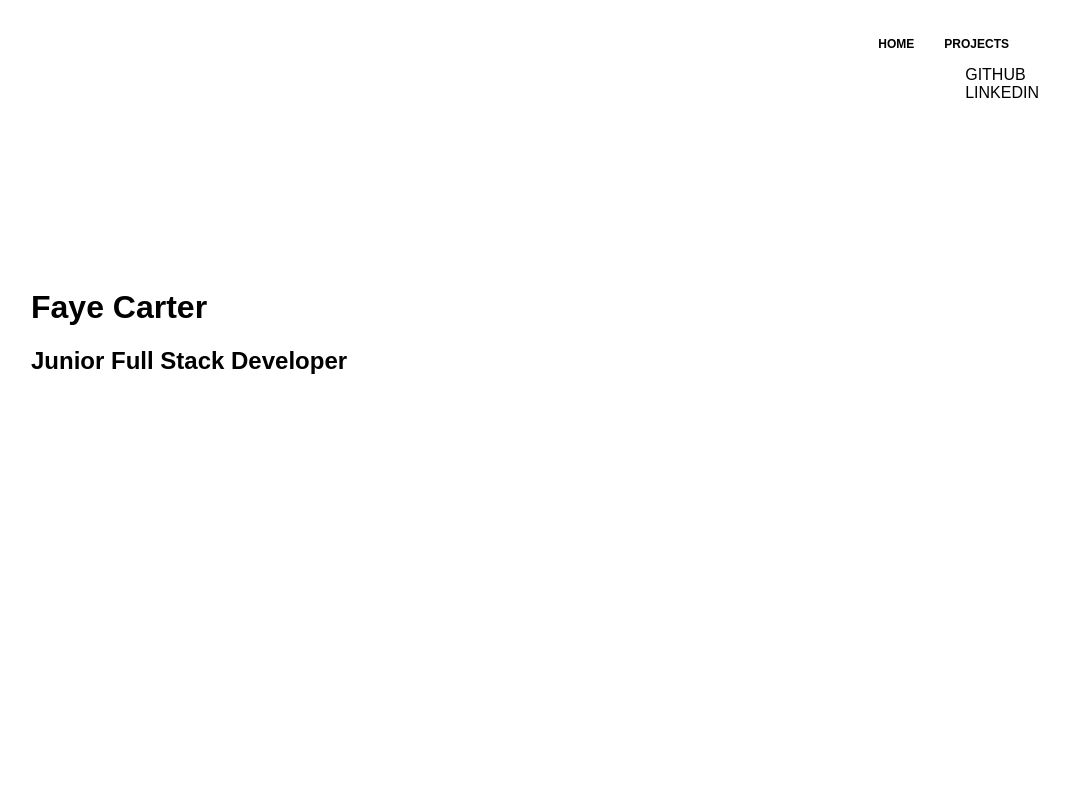
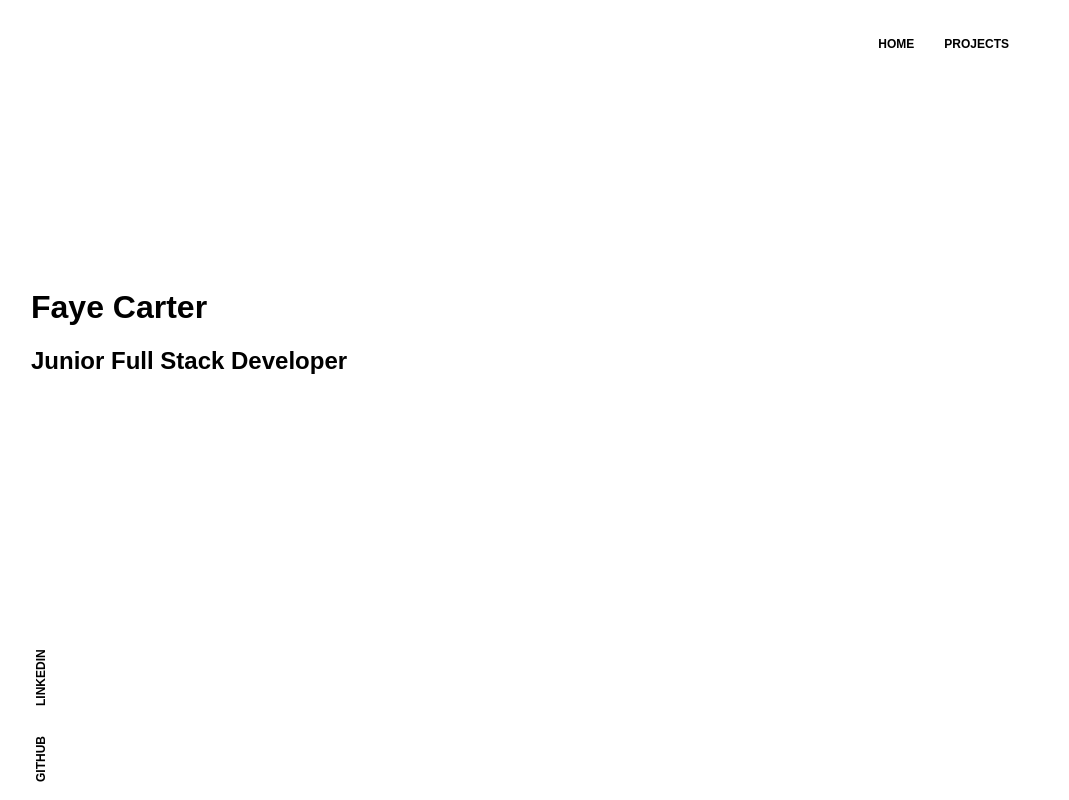
Before and after one commit to FayeCarter/portfolio, a React (Create React App) app: page / in a window 1280 px wide. Shown: the whole page, without its empty margins (105-1174 px from the left). Built offline with nearby package versions, Linux system fonts and the light colour scheme.

Commit message:
orientate links to bottom left corner

```diff
--- /dev/null
+++ b/src/components/Links.css
@@ -0,0 +1,20 @@
+.Links {
+  float: left;
+  bottom: 0;
+  position: absolute;
+}
+
+.links-list {
+  transform: rotate(-90deg);
+  transform-origin: left top 0;
+}
+.media-link {
+  display: inline;
+  padding-right: 30px;
+  font-size: 0.75em;
+  font-weight: bold;
+}
+
+.media-link:hover {
+  color: rgb(35, 79, 88);
+}
--- a/src/components/Links.js
+++ b/src/components/Links.js
@@ -1,14 +1,15 @@
 import React from 'react';
+import './Links.css';
 
 function Links() {
   return (
     <div className="Links">
-      <ul>
+      <ul className="links-list">
         <a className="github" href="https://github.com/FayeCarter" target="_blank" rel="noopener noreferrer">
-          <li>GITHUB</li>
+          <li className="media-link" >GITHUB</li>
         </a>
         <a className="linkedin" href="https://www.linkedin.com/in/faye-carter-74882bab/" target="_blank" rel="noopener noreferrer">
-          <li>LINKEDIN</li>
+          <li className="media-link" >LINKEDIN</li>
         </a>
       </ul>
     </div>
```
